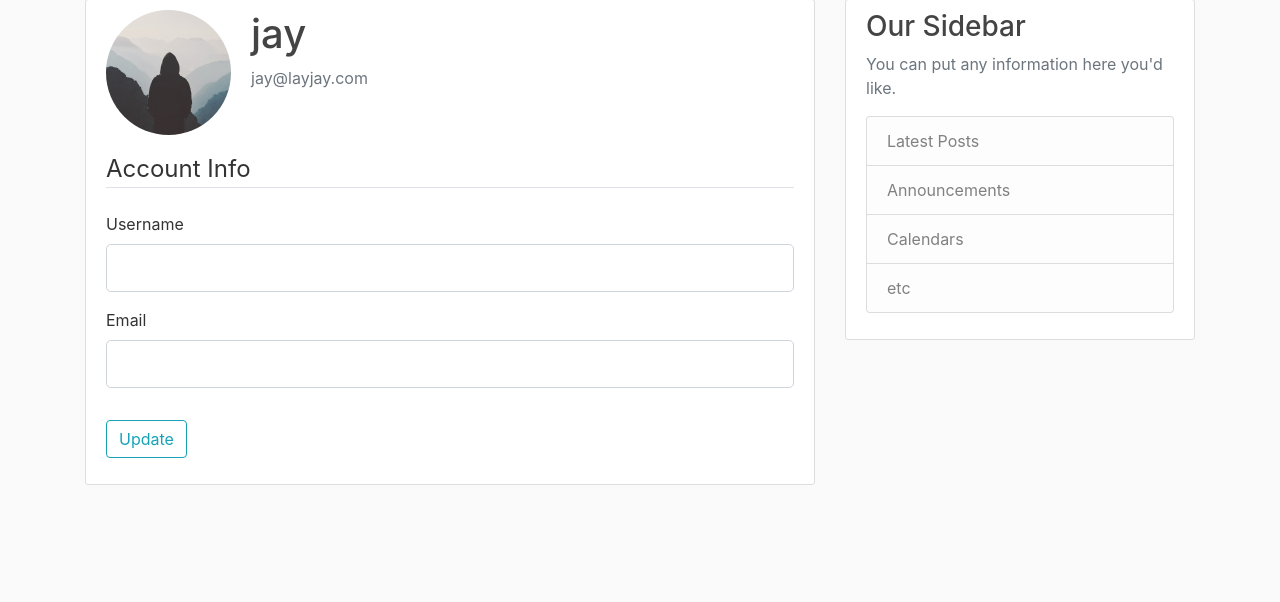
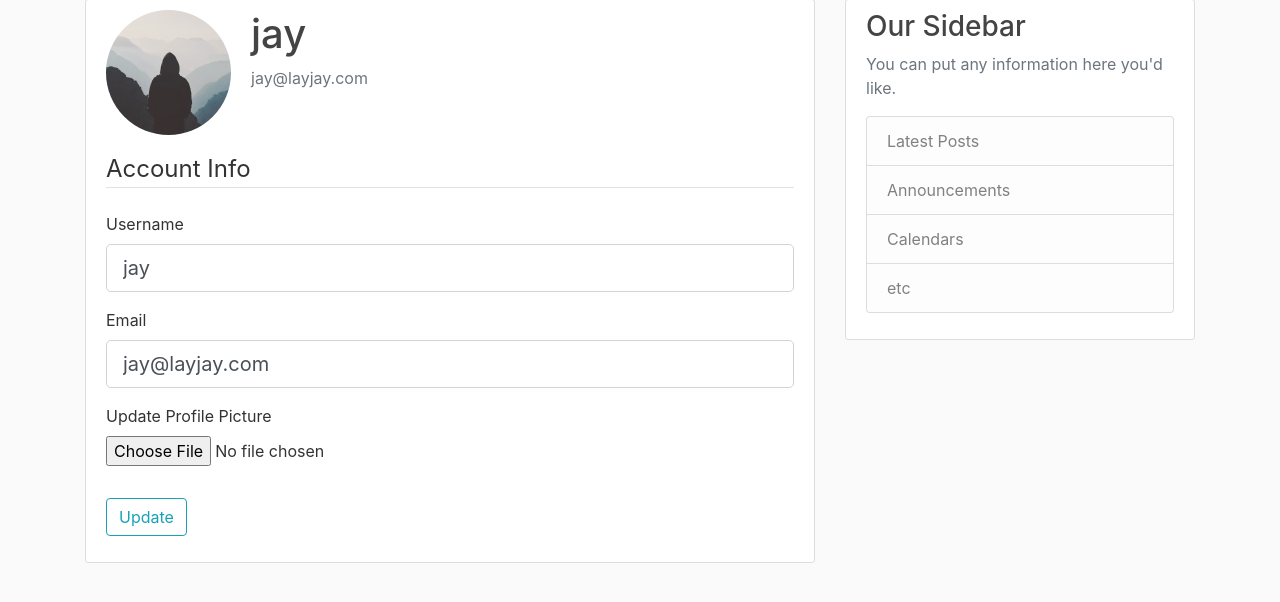
Before and after one commit to noreallyimfine/flaskblog, a Flask app: page /account in a window 1280 px wide. Shown: the part 81-683 px from the top of the page. Run offline with Flask 2, Linux system fonts and the light colour scheme; a user stored in the database is signed in; some libraries are stand-ins or nearby versions.

Commit message:
updating user login stuff prolly, profile pic related

```diff
--- a/flaskblog/forms.py
+++ b/flaskblog/forms.py
@@ -1,4 +1,5 @@
 from flask_wtf import FlaskForm
+from flask_wtf.file import FileField, FileAllowed
 from wtforms import StringField, PasswordField, SubmitField, BooleanField
 from wtforms.validators import (DataRequired, Length,
                                 Email, EqualTo, ValidationError)
@@ -41,6 +42,7 @@ class UpdateAccountForm(FlaskForm):
                            validators=[DataRequired(), Length(min=2, max=20)])
     email = StringField('Email',
                         validators=[DataRequired(), Email()])
+    picture = FileField('Update Profile Picture', validators=[FileAllowed(['jpg', 'png'])])
     submit = SubmitField('Update')
 
     def validate_username(self, username):
--- a/flaskblog/routes.py
+++ b/flaskblog/routes.py
@@ -1,3 +1,5 @@
+import secrets
+import os
 from flask import render_template, url_for, flash, redirect, request
 from flaskblog import app, db, bcrypt
 from flaskblog.models import User, Post
@@ -71,10 +73,33 @@ def login():
     return render_template('login.html', title='Register', form=form)
 
 
-@app.route("/account")
+def save_picture(form_picture):
+    random_hex = secrets.token_hex(8)
+    _, f_ext = os.path.splitext(form_picture.filename)
+    picture_fn = random_hex + f_ext
+    picture_path = os.path.join(app.root_path, 'static/profile_pics', picture_fn)
+    form_picture.save(picture_path)
+
+    return picture_fn
+
+
+@app.route("/account", methods=['GET', 'POST'])
 @login_required
 def account():
     form = UpdateAccountForm()
+    if form.validate_on_submit():
+        if form.picture.data:
+            picture_file = save_picture(form.picture.data)
+        current_user.username = form.username.data
+        current_user.email = form.email.data
+        current_user.image_file = picture_file
+        db.session.commit()
+        flash('your account has been updated!',
+              'success')
+        return redirect(url_for('account'))
+    elif request.method == 'GET':
+        form.username.data = current_user.username
+        form.email.data = current_user.email
     image_file = url_for('static',
                          filename='profile_pics/' + current_user.image_file)
     return render_template('account.html',
--- a/flaskblog/templates/account.html
+++ b/flaskblog/templates/account.html
@@ -9,7 +9,7 @@
             </div>
         </div>
         <!-- FORM HERE -->
-        <form method='POST' action="">
+        <form method='POST' action="", enctype="multipart/form-data">
             {{ form.hidden_tag() }}
             <fieldset class="form-group">
                 <legend class="border-bottom mb-4">Account Info</legend>
@@ -39,6 +39,15 @@
                         {{ form.email(class="form-control form-control-lg") }}
                     {% endif %}
                 </div>
+                <div class="form-group">
+                    {{ form.picture.label() }}
+                    {{ form.picture(class="form-control-file") }}
+                    {% if form.picture.errors %}
+                        {% for error in form.picture.errors %}
+                            <span class="text-danger">{{ error }}</span></br>
+                        {% endfor %}
+                    {% endif %}
+                </div>
             </fieldset>
             <div class="form-group">
                 {{ form.submit(class="btn btn-outline-info") }}
```
Also changed, not shown: flaskblog/site.db.
